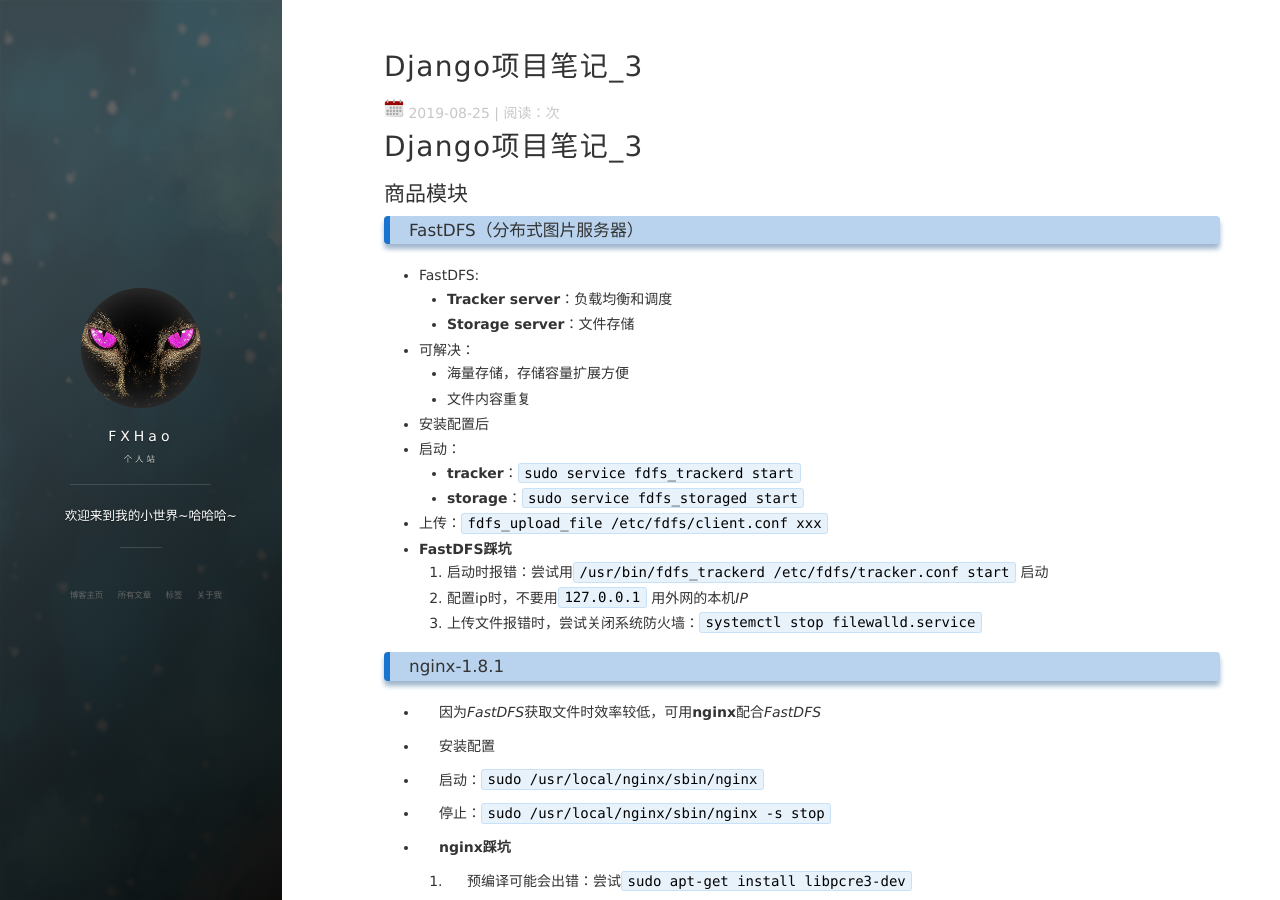
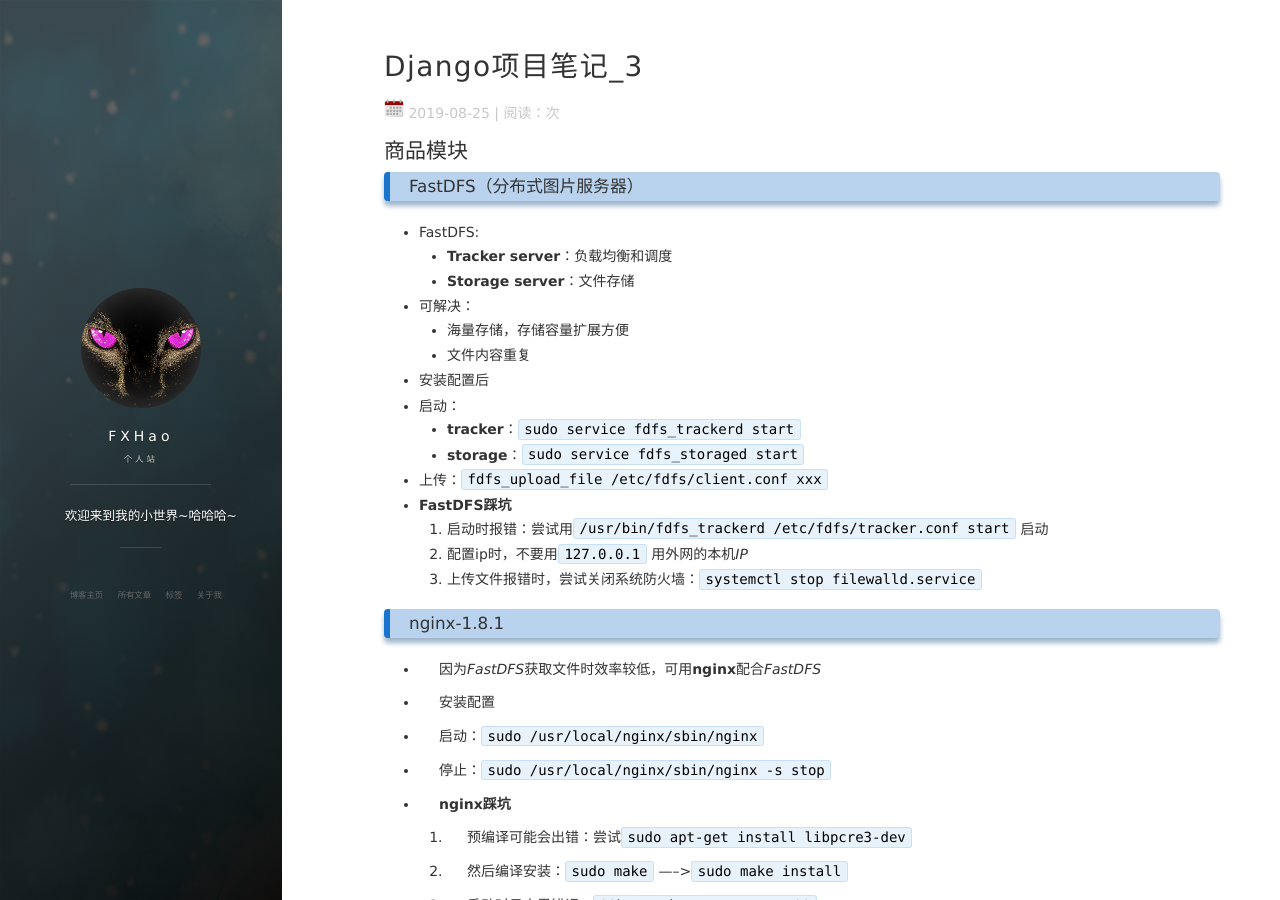
Before and after one commit to FXHao/FXHao.github.io, a Jekyll site: the page built from _posts/2019-08-25-Django项目笔记_3.md, in a window 1280 px wide and 900 px high. Built offline with Jekyll 4.4.1, drawn with Linux system fonts in a browser that asks for light colours; nearby versions of some CDN libraries; comment, search, counter and statistics services are not loaded.

Commit message:
Update 2019-08-25-Django项目笔记_3.md

```diff
--- a/_posts/2019-08-25-Django项目笔记_3.md
+++ b/_posts/2019-08-25-Django项目笔记_3.md
@@ -6,7 +6,6 @@
 tag: Django项目
 ---
 
-# Django项目笔记_3
 
 ## 商品模块
 
```
